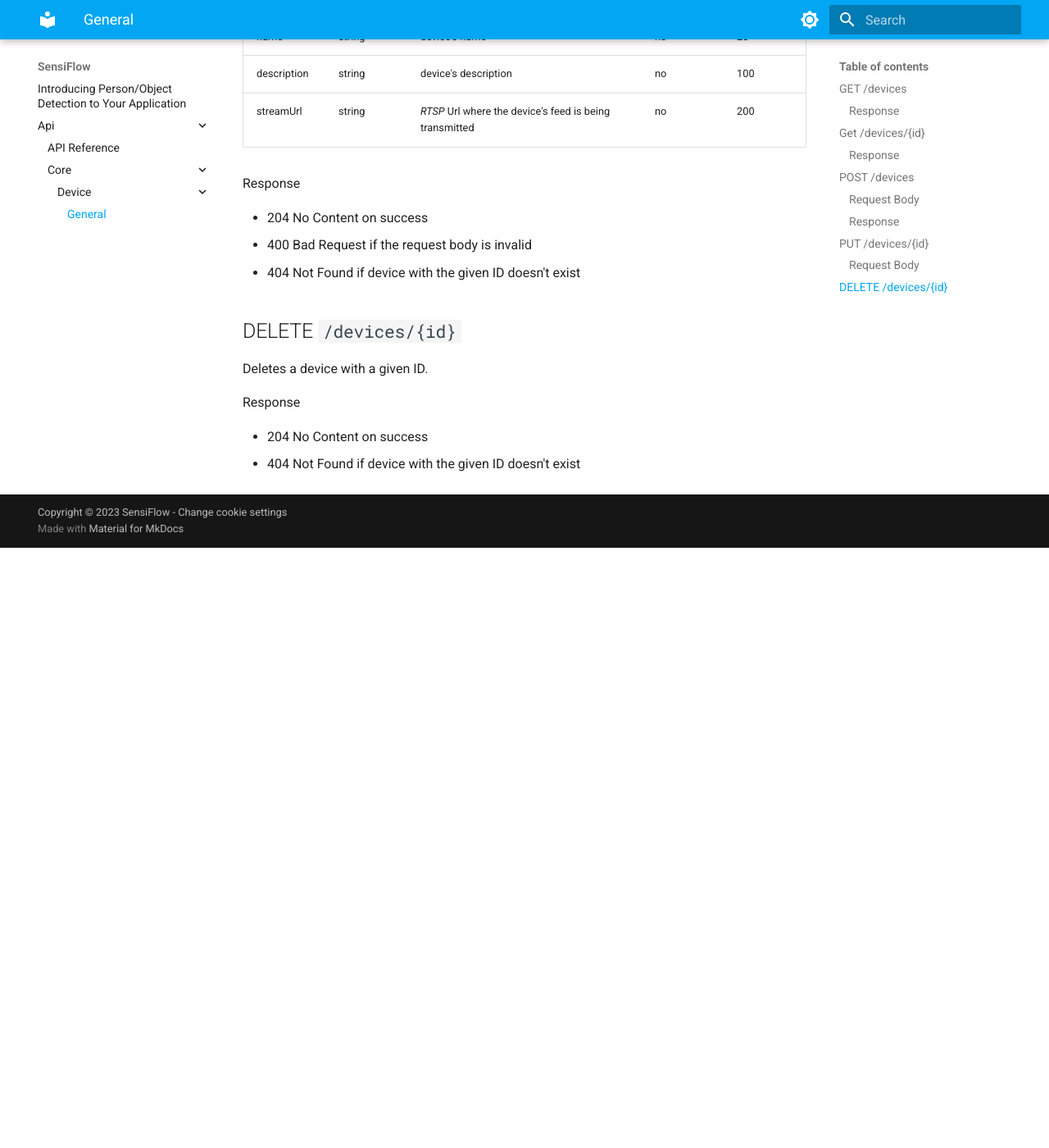
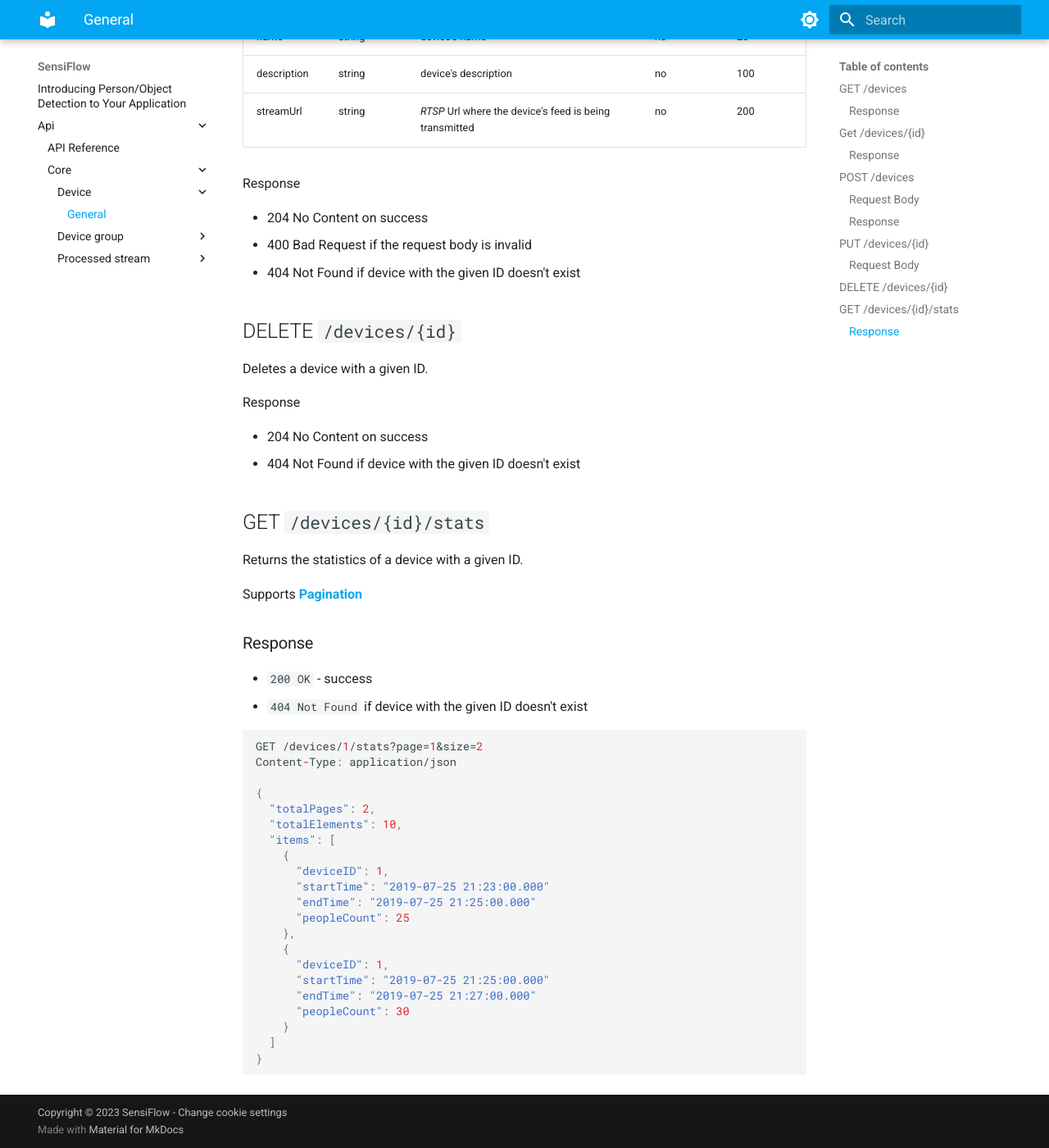
Before and after one commit to sensiflow/main, an MkDocs documentation site: the page built from docs/docs/api/core/device/general.md, in a window 1280 px wide and 1400 px high, scrolled down 2338 px. Shown: the whole window at 82% size. Built offline with MkDocs 1.6.1 and Material for MkDocs 9.7.7, drawn with Linux system fonts in a browser that asks for light colours; before the commit the page ends 3006 px from its top, so only the background shows below that.

Commit message:
Documentation for PUT/DELETE groups/{id}, PUT/GET /groups/{id}/devices, GET /devices/{id}/stats and GET /devices/{id}/processed-stream

````diff
--- a/docs/docs/api/core/device/general.md
+++ b/docs/docs/api/core/device/general.md
@@ -116,3 +116,39 @@ Response
 
 - 204 No Content on success
 - 404 Not Found if device with the given ID doesn't exist
+
+## GET `/devices/{id}/stats`
+
+Returns the statistics of a device with a given ID.
+
+Supports [**Pagination**](/api/reference#pagination)
+
+### Response
+
+- `200 OK` - success
+- `404 Not Found` if device with the given ID doesn't exist
+
+```json
+
+GET /devices/1/stats?page=1&size=2
+Content-Type: application/json
+
+{
+  "totalPages": 2,
+  "totalElements": 10,
+  "items": [
+    {
+      "deviceID": 1,
+      "startTime": "2019-07-25 21:23:00.000"
+      "endTime": "2019-07-25 21:25:00.000"
+      "peopleCount": 25
+    },
+    {
+      "deviceID": 1,
+      "startTime": "2019-07-25 21:25:00.000"
+      "endTime": "2019-07-25 21:27:00.000"
+      "peopleCount": 30
+    }
+  ]
+}
+```
````
Also changed, not shown: docs/docs/api/core/device-group/general.md (added, +76 -0 lines), docs/docs/api/core/processed-stream/general.md (added, +34 -0 lines).
